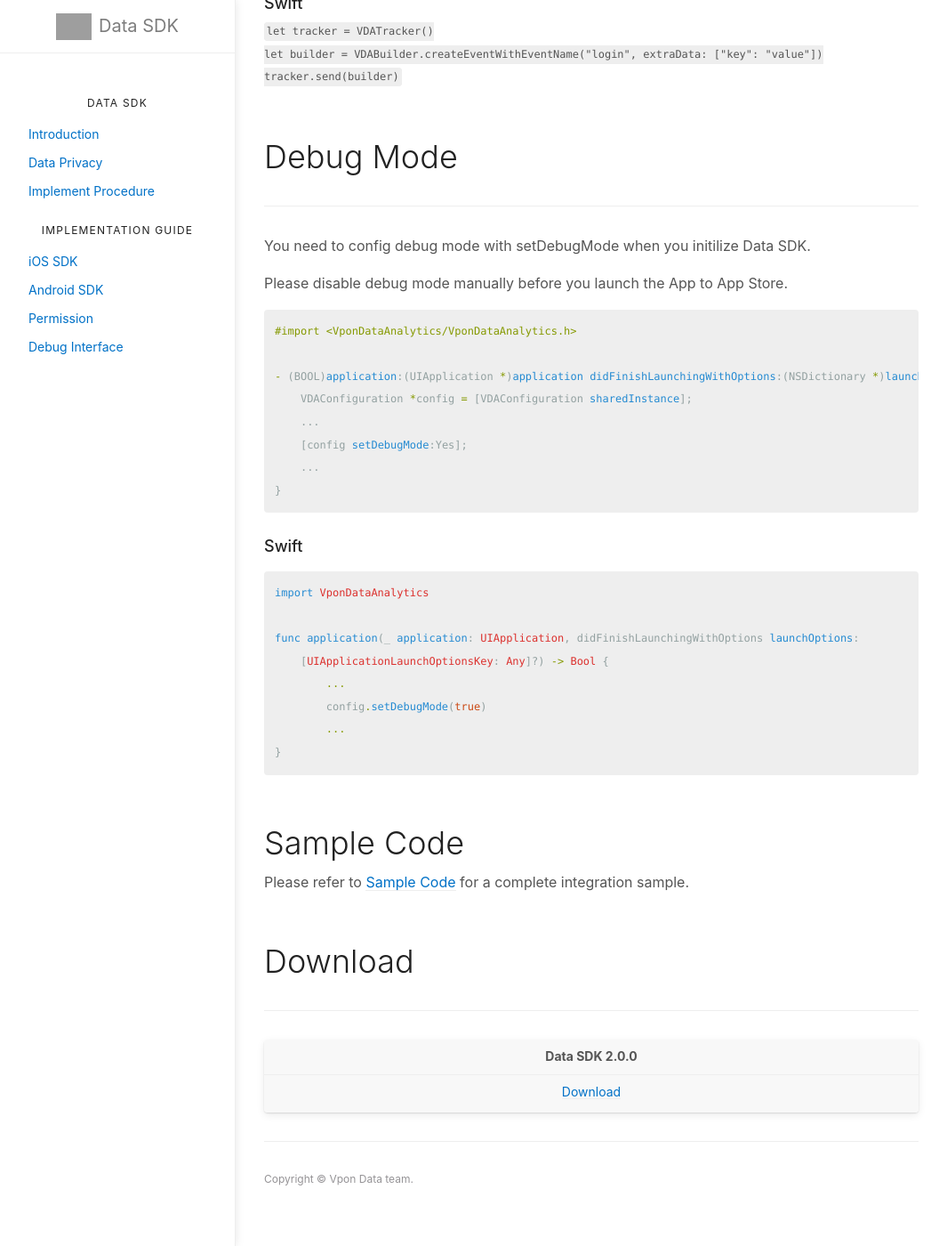
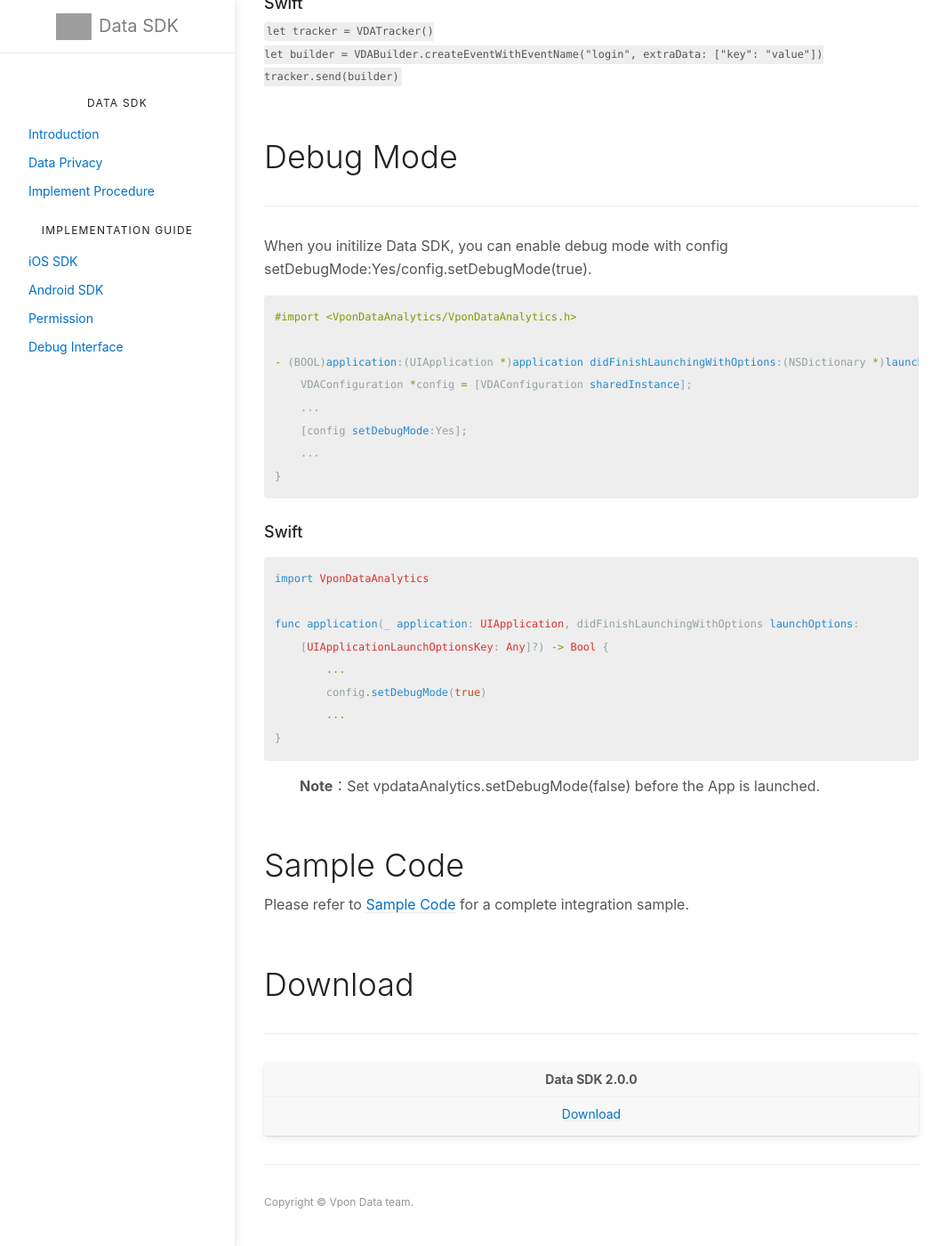
Before and after one commit to vpon-data/data-sdk, a Jekyll site: the page built from docs/ios.md, in a window 1280 px wide and 1400 px high, scrolled down 2182 px. Shown: the whole window at 89% size, without its empty margins (107-1172 px from the left). Built offline with Jekyll 4.4.1, drawn with Linux system fonts in a browser that asks for light colours; before the commit the page ends 3556 px from its top, so only the background shows below that; grey boxes are pictures that could not be loaded.

Commit message:
Update ios.md

````diff
--- a/docs/ios.md
+++ b/docs/ios.md
@@ -103,9 +103,8 @@
 
 # Debug Mode
 ---
-You need to config debug mode with setDebugMode when you initilize Data SDK.
+When you initilize Data SDK, you can enable debug mode with config setDebugMode:Yes/config.setDebugMode(true).
 
-Please disable debug mode manually before you launch the App to App Store.
 
 ```objc
 #import <VponDataAnalytics/VponDataAnalytics.h>
@@ -117,6 +116,7 @@
     ...
 }
 ```
+
 
 ### Swift
 
@@ -131,6 +131,8 @@
 }
 ```
 
+> **Note**：Set vpdataAnalytics.setDebugMode(false) before the App is launched.
+
 # Sample Code
 Please refer to [Sample Code](https://github.com/vpon-sdk/Vpon-iOS-Analytics) for a complete integration sample.
 
````
